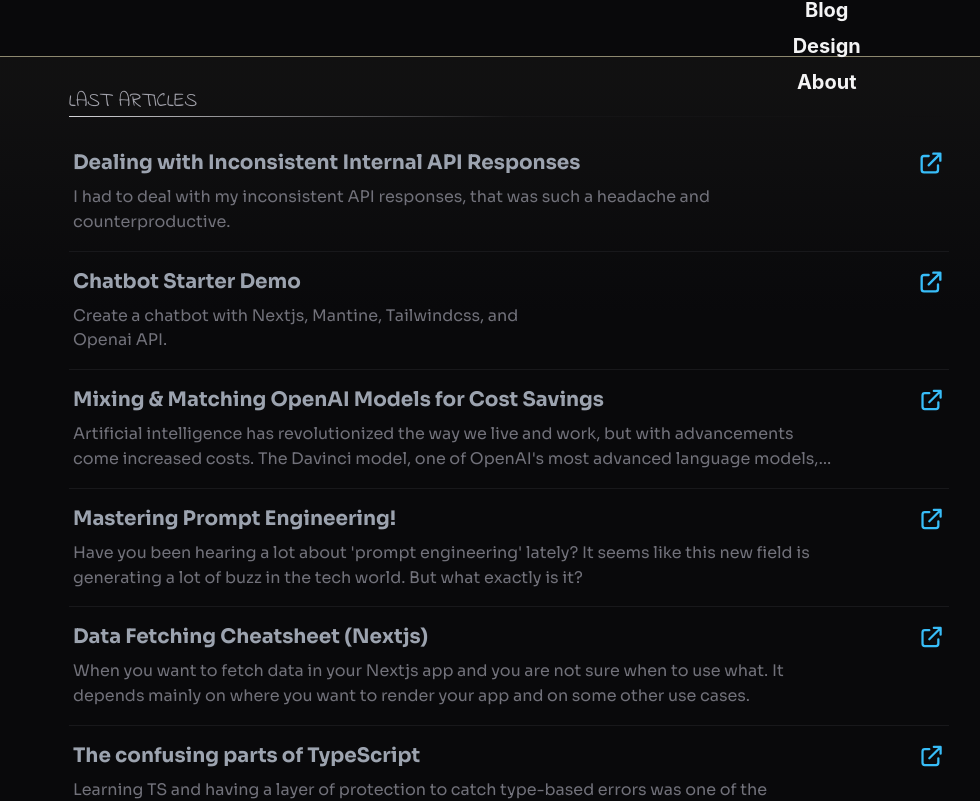
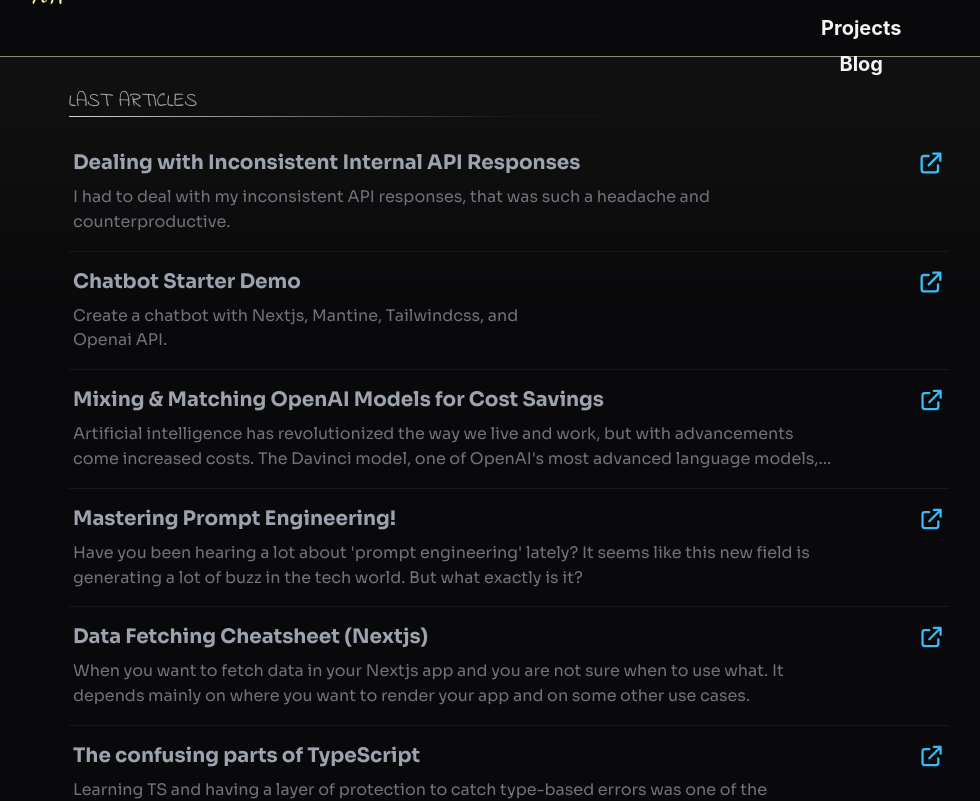
Before and after one commit to Ali-Hussein-dev/Ali-Hussein-dev, a Next.js app: page /Blog in a window 1280 px wide. Shown: the top 801 px of the page, without its empty margins (131-1111 px from the left). Built offline with nearby package versions, Linux system fonts and the light colour scheme; what tailwind-custom-utilities, tailwindcss-highlights would draw is missing.

Commit message:
style: improve page layout and navigation links

```diff
--- a/app/layout.tsx
+++ b/app/layout.tsx
@@ -60,7 +60,7 @@ export default function RootLayout({
   children: React.ReactNode
 }) {
   return (
-    <html lang="en">
+    <html lang="en" className="scroll-smooth antialiased ">
       <head>
         <link rel="icon" href="/favicon.ico" sizes="any" />
         <script
--- a/app/page.tsx
+++ b/app/page.tsx
@@ -18,7 +18,10 @@ import { About } from '@/components/About'
 // }
 //=======================
 const Projects: React.FC = () => (
-  <section className="py-10 bg-gradient-to-b from-zinc-950/40 to-zinc-950/50 via-zinc-950">
+  <section
+    id="projects"
+    className="py-10 bg-gradient-to-b from-zinc-950/40 to-zinc-950/50 via-zinc-950"
+  >
     <h2 className="title">Recent Projects</h2>
     <div className="grid grid-cols-1 sm:grid-cols-2 lg:grid-cols-4 gap-5 px-1">
       {projects
--- a/src/components/Header.tsx
+++ b/src/components/Header.tsx
@@ -6,12 +6,26 @@ import { useScroll } from 'framer-motion'
 import clsx from 'clsx'
 import Image from 'next/image'
 
-const linksList = ['Home', 'Blog', 'Design', 'About']
+const linksList = [
+  {
+    label: 'About',
+    href: '/About',
+  },
+  {
+    label: 'Projects',
+    href: '#projects',
+  },
+  {
+    label: 'Blog',
+    href: '/Blog',
+  },
+]
 interface StyledLinkProps extends React.ComponentPropsWithoutRef<'button'> {
   label: string
+  href: string
 }
-const StyledLink: React.FC<StyledLinkProps> = ({ label, ...rest }) => (
-  <Link href={`/${label === 'Home' ? '' : label}`} className="w-full">
+const StyledLink: React.FC<StyledLinkProps> = ({ label, href, ...rest }) => (
+  <Link href={href} className="w-full" prefetch={false}>
     <button
       type="button"
       className="px-3 py-1 mb-2 font-bold rounded-lg hover:bg-zinc-200 hover:text-zinc-800 hover:cursor-pointer sm:mb-0 active:translate-y-1 w-full border border-zinc-500 sm:border-none shadow sm:shadow-none duration-200"
@@ -80,9 +94,9 @@ export const Header: React.FC = () => {
               />
             </Link>
             <div className="flex-row-start gap-3">
-              {linksList.map((link) => (
-                <span key={link}>
-                  <StyledLink label={link} />
+              {linksList.map((o, i) => (
+                <span key={i}>
+                  <StyledLink label={o.label} href={o.href} />
                 </span>
               ))}
             </div>
@@ -94,10 +108,11 @@ export const Header: React.FC = () => {
             isOpen ? 'relative pl-8' : 'hidden'
           } sm:hidden flex flex-col gap-y-4 my-auto items-center text-3xl font-bold leading-relaxed w-full`}
         >
-          {linksList.map((link) => (
+          {linksList.map((o, i) => (
             <StyledLink
-              key={link}
-              label={link}
+              key={i}
+              label={o.label}
+              href={o.href}
               onClick={() => setIsOpen(false)}
             />
           ))}
--- a/src/components/Hero.tsx
+++ b/src/components/Hero.tsx
@@ -18,7 +18,7 @@ export const Hero = () => {
               </span>
             </h1>
             <p className="mb-8 leading-6 text-theme-secondary md:text-xl text-center ">
-              Your Trusted Web Development Partner
+              Your trusted web development partner
             </p>
             <AnchorButton href="mailto: ali.hussein.pre@gmail.com">
               {"Let's Talk"}
```
